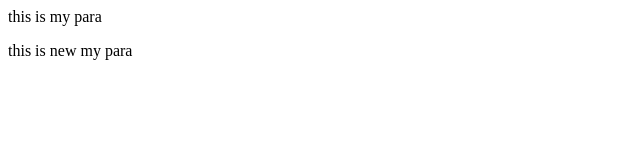
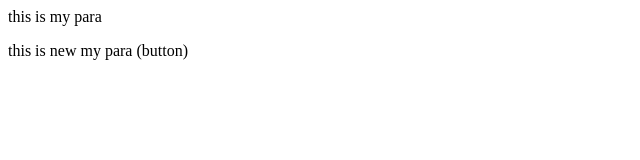
Before and after one commit to Interview-prep-yogesh/localRepo, a plain HTML site: page index.html in a window 1280 px wide. Shown: the full height of the page, 0-640 px from the left. Drawn offline with Linux system fonts and the light colour scheme.

Commit message:
conflict example

```diff
--- a/index.html
+++ b/index.html
@@ -1,2 +1,2 @@
 <p>this is my para</p>
-<p>this is new my para</p>
+<p>this is new my para (button)</p>
```
